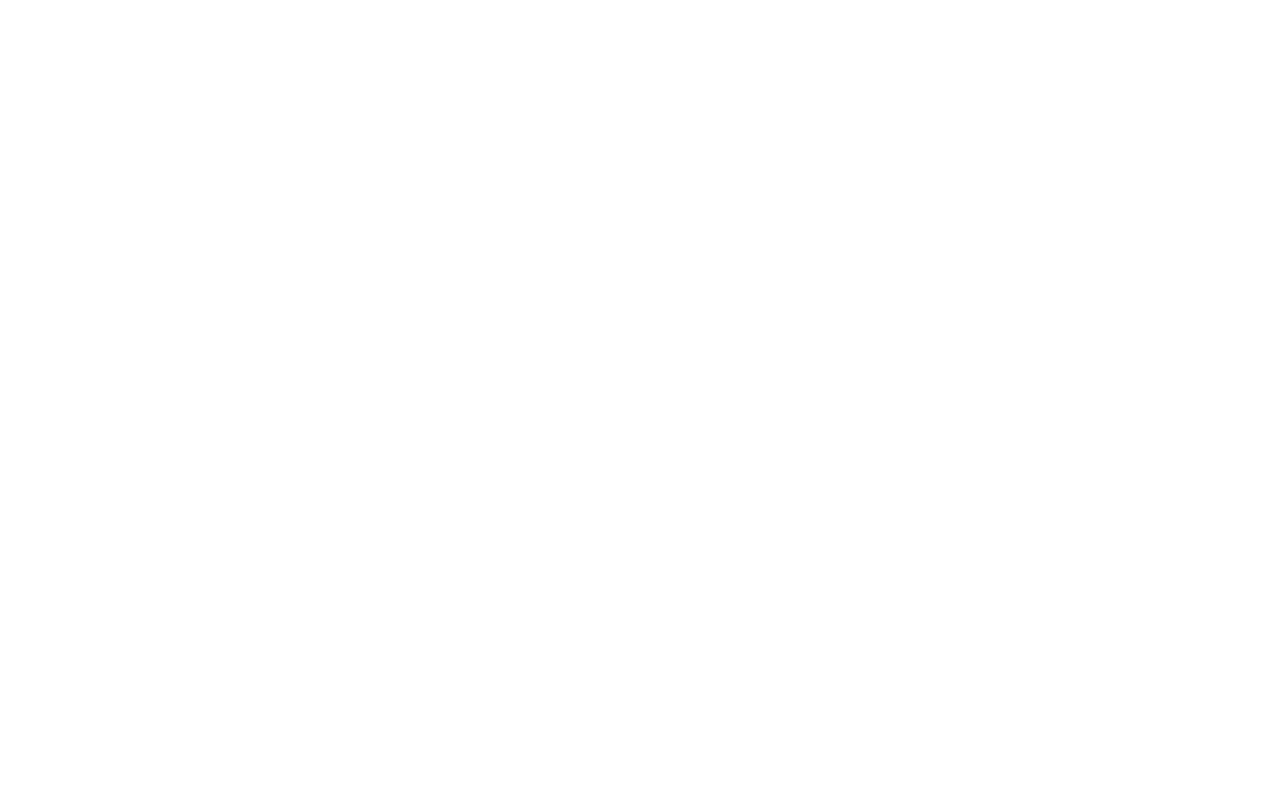
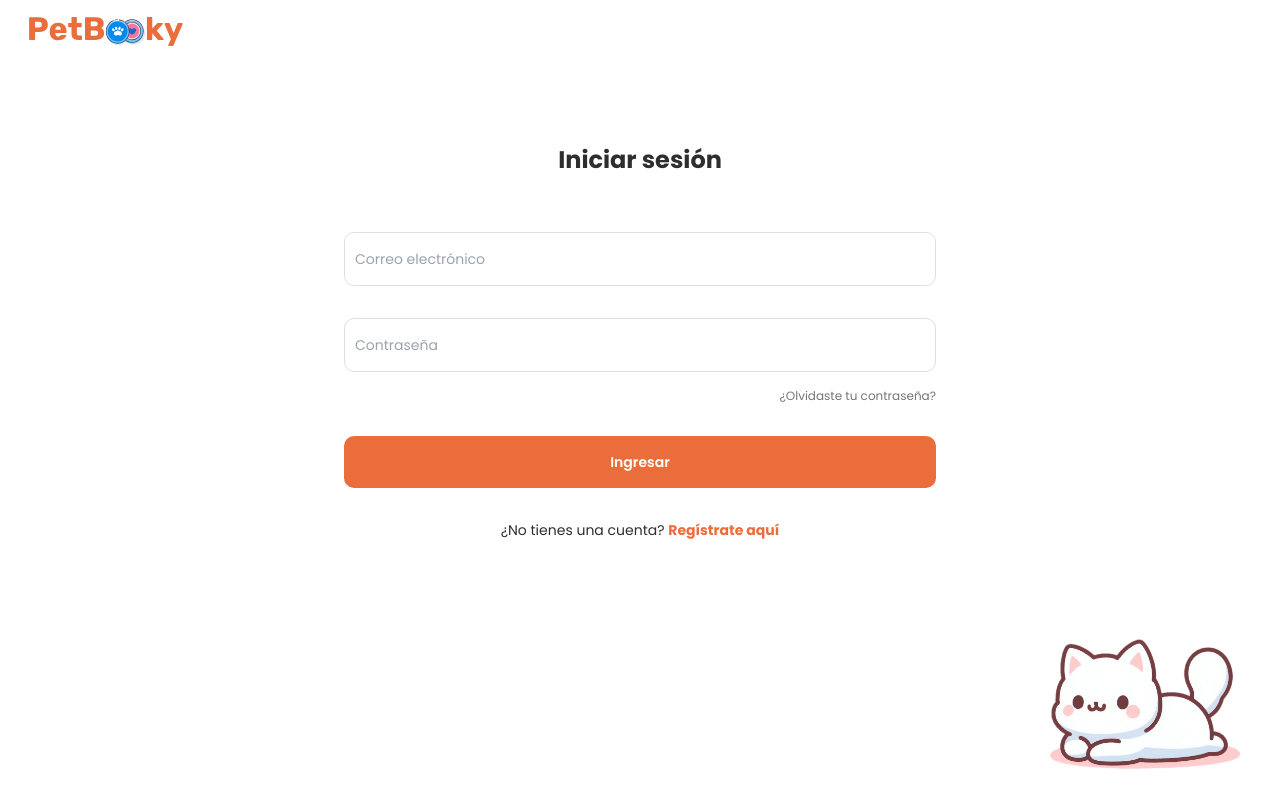
Before and after one commit to danimidi/mi1ersitioweb, a React (Create React App) app: page /mi1ersitioweb/login in a window 1280 px wide. Before the commit this address had no page. Built offline with nearby package versions, Linux system fonts and the light colour scheme.

Commit message:
add fixes

```diff
--- a/package.json
+++ b/package.json
@@ -1,5 +1,6 @@
 {
   "name": "petbooky",
+  "homepage": "https://danimidi.github.io/mi1ersitioweb",
   "version": "0.1.0",
   "private": false,
   "dependencies": {
@@ -52,6 +53,5 @@
     "postcss-import": "^16.1.0",
     "postcss-loader": "^8.1.1",
     "tailwindcss": "^3.4.3"
-  },
-  "homepage": "https://danimidi.github.io/mi1ersitioweb"
+  }
 }
--- a/src/App.tsx
+++ b/src/App.tsx
@@ -12,8 +12,8 @@
     <Router basename='/mi1ersitioweb'>
       <Routes>
         <Route path='/mi1ersitioweb' element={<Landing />} />
-        <Route path='/mi1ersitioweb/login' element={<Login />} />
-        <Route path='/mi1ersitioweb/feed' element={<Home />} />
+        <Route path='/login' element={<Login />} />
+        <Route path='/feed' element={<Home />} />
       </Routes>
     </Router>
   );
```
